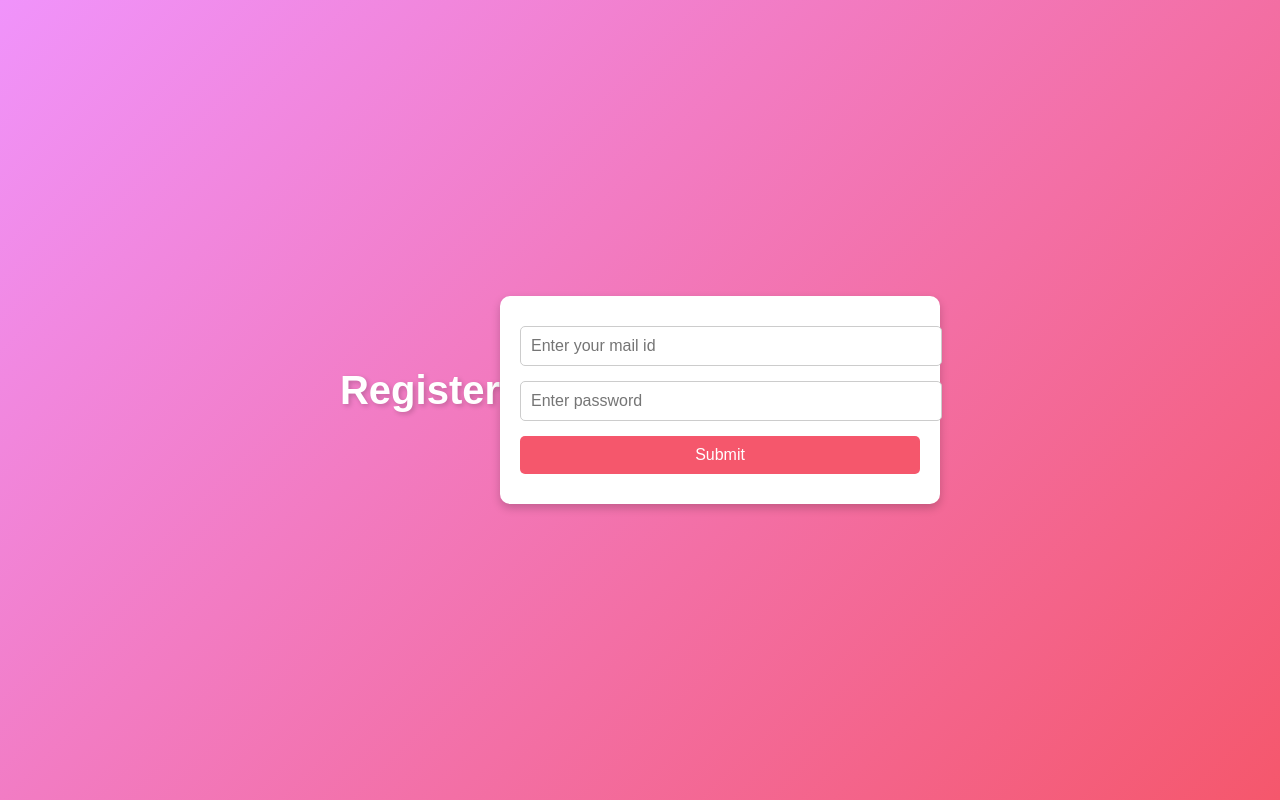
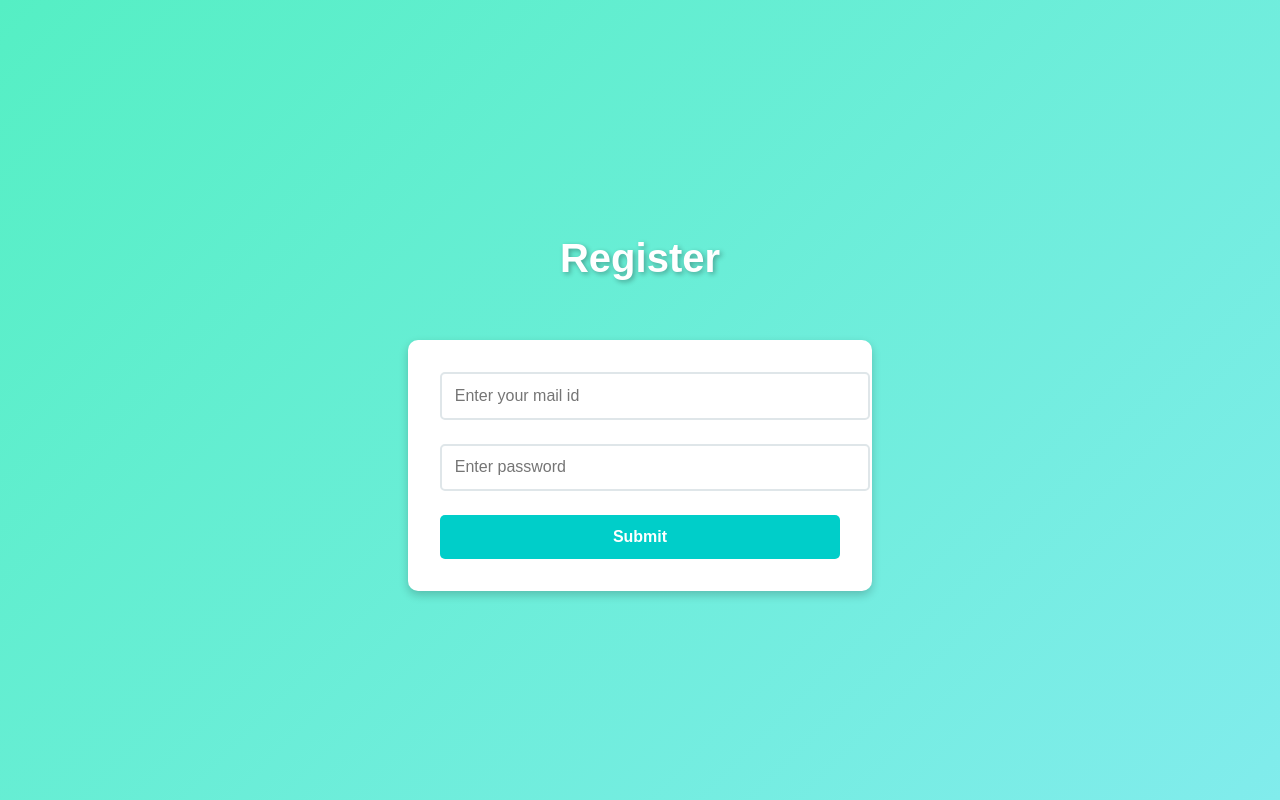
Before and after one commit to Aniruddha-Mukherjee2002/Project-Typing-Accuracy-Checker, a plain HTML site: page registration.html in a window 1280 px wide. Drawn offline with Linux system fonts and the light colour scheme.

Commit message:
Update css files

```diff
--- a/landing.css
+++ b/landing.css
@@ -1,72 +1,58 @@
 /* General Styles */
 body {
-    font-family: Arial, sans-serif;
+    font-family: 'Arial', sans-serif;
     margin: 0;
     padding: 0;
     box-sizing: border-box;
-    background: linear-gradient(120deg, #f8f9fa, #e9ecef);
-    color: #343a40;
     display: flex;
-    flex-direction: column;
+    justify-content: center;
     align-items: center;
+    height: 100vh;
+    background: linear-gradient(135deg, #6a11cb, #2575fc);
+    color: #ffffff;
+    overflow: hidden;
 }
 
-header {
-    width: 100%;
-    padding: 1rem;
-    background-color: #007bff;
-    color: white;
+.container {
     text-align: center;
-    font-size: 2rem;
-    font-weight: bold;
+    background: rgba(255, 255, 255, 0.1);
+    padding: 2rem;
+    border-radius: 15px;
+    box-shadow: 0 4px 15px rgba(0, 0, 0, 0.2);
 }
 
-main {
-    width: 90%;
-    max-width: 600px;
-    margin-top: 1rem;
-    padding: 1.5rem;
-    background-color: white;
-    box-shadow: 0 4px 8px rgba(0, 0, 0, 0.1);
-    border-radius: 10px;
+#id {
+    font-size: 1.5rem;
+    margin-bottom: 1.5rem;
+    animation: fadeIn 1.2s ease-in-out;
 }
 
-#text-container {
-    display: flex;
-    flex-direction: column;
-    gap: .2 rem;
+button {
+    padding: 0.8rem 1.5rem;
+    font-size: 1.2rem;
+    font-weight: bold;
+    color: #ffffff;
+    background: #ff6f61;
+    border: none;
+    border-radius: 5px;
+    cursor: pointer;
+    transition: background 0.3s ease, transform 0.2s ease;
 }
 
-label {
-    font-size: 1.2rem;
-    font-weight: bold;
+button:hover {
+    background: #ff8a5c;
+    transform: scale(1.1);
 }
 
-.text p, .typing-area pre, .result-container p {
-    font-size: 1rem;
-    margin: 0.2rem 0;
-    padding: 0.5rem;
-    border: 1px solid #dee2e6;
-    border-radius: 5px;
-    background-color: #f8f9fa;
-}
-
-.typing-area pre {
-    height: 80px;
-    overflow-y: auto;
-    white-space: pre-wrap;
-}
-
-.result-container p {
-    color: #28a745;
-    font-weight: bold;
+button:active {
+    transform: scale(0.95);
 }
 
 /* Animations */
 @keyframes fadeIn {
     from {
         opacity: 0;
-        transform: translateY(-10px);
+        transform: translateY(-20px);
     }
     to {
         opacity: 1;
@@ -74,44 +60,33 @@ label {
     }
 }
 
-.text p, .typing-area pre, .result-container p {
-    animation: fadeIn 0.6s ease-in-out;
-}
-
 /* Responsive Styles */
 @media (max-width: 768px) {
-    main {
-        padding: 1rem;
+    .container {
+        padding: 1.5rem;
     }
 
-    header {
-        font-size: 1.8rem;
+    #id {
+        font-size: 1.3rem;
     }
 
-    label {
+    button {
         font-size: 1rem;
-    }
-
-    .text p, .typing-area pre, .result-container p {
-        font-size: 1rem;
+        padding: 0.7rem 1.2rem;
     }
 }
 
 @media (max-width: 480px) {
-    main {
-        padding: 0.5rem;
+    .container {
+        padding: 1rem;
     }
 
-    header {
-        font-size: 1.5rem;
-        padding: 0.8rem;
+    #id {
+        font-size: 1rem;
     }
 
-    label {
+    button {
         font-size: 0.9rem;
-    }
-
-    .text p, .typing-area pre, .result-container p {
-        font-size: 0.9rem;
+        padding: 0.6rem 1rem;
     }
 }
--- a/login.css
+++ b/login.css
@@ -1,87 +1,136 @@
-/* login.css */
+/* General Styles */
 body {
-    font-family: Arial, sans-serif;
+    font-family: 'Arial', sans-serif;
     margin: 0;
     padding: 0;
+    box-sizing: border-box;
     display: flex;
+    flex-direction: column;
+    align-items: center;
     justify-content: center;
-    align-items: center;
-    height: 100vh;
-    background: linear-gradient(135deg, #89f7fe, #66a6ff);
-    color: #333;
+    min-height: 100vh;
+    background: linear-gradient(135deg, #74b9ff, #a29bfe);
+    color: #2d3436;
 }
 
 header {
-    text-align: center;
-    margin-bottom: 20px;
+    margin-bottom: 2rem;
 }
 
-header h1 {
+#heading {
     font-size: 2.5rem;
-    color: #fff;
-    text-shadow: 2px 2px 5px rgba(0, 0, 0, 0.2);
+    font-weight: bold;
+    text-align: center;
+    color: #ffffff;
+    text-shadow: 2px 2px 5px rgba(0, 0, 0, 0.3);
 }
 
 main {
-    background-color: #fff;
-    padding: 30px 20px;
+    width: 90%;
+    max-width: 400px;
+    background-color: #ffffff;
+    padding: 2rem;
     border-radius: 10px;
     box-shadow: 0 4px 10px rgba(0, 0, 0, 0.2);
-    width: 100%;
-    max-width: 400px;
-    text-align: center;
 }
 
 form {
     display: flex;
     flex-direction: column;
-    gap: 15px;
+    gap: 1.5rem;
 }
 
-input[type="email"],
-input[type="password"] {
+input {
     width: 100%;
-    padding: 10px;
-    border: 1px solid #ccc;
+    padding: 0.8rem;
+    font-size: 1rem;
+    border: 2px solid #dfe6e9;
     border-radius: 5px;
-    font-size: 1rem;
-    transition: border-color 0.3s ease;
+    outline: none;
+    transition: all 0.3s ease-in-out;
 }
 
-input[type="email"]:focus,
-input[type="password"]:focus {
-    border-color: #66a6ff;
-    outline: none;
+input:focus {
+    border-color: #0984e3;
+    box-shadow: 0 0 8px rgba(9, 132, 227, 0.4);
+    transform: scale(1.02);
 }
 
-button#btn-log {
-    padding: 10px 20px;
-    background-color: #66a6ff;
-    color: #fff;
+button {
+    padding: 0.8rem;
+    font-size: 1rem;
+    font-weight: bold;
+    color: #ffffff;
+    background-color: #0984e3;
     border: none;
     border-radius: 5px;
-    font-size: 1rem;
     cursor: pointer;
     transition: background-color 0.3s ease;
 }
 
-button#btn-log:hover {
-    background-color: #89f7fe;
+button:hover {
+    background-color: #74b9ff;
 }
 
 p {
-    margin: 0;
-    color: #666;
     font-size: 0.9rem;
+    color: #636e72;
+    text-align: center;
 }
 
 span a {
-    color: #66a6ff;
     text-decoration: none;
+    color: #0984e3;
     font-weight: bold;
     transition: color 0.3s ease;
 }
 
 span a:hover {
-    color: #89f7fe;
+    color: #74b9ff;
 }
+
+/* Animations */
+@keyframes fadeIn {
+    from {
+        opacity: 0;
+        transform: translateY(-20px);
+    }
+    to {
+        opacity: 1;
+        transform: translateY(0);
+    }
+}
+
+form {
+    animation: fadeIn 1s ease-in-out;
+}
+
+/* Responsive Styles */
+@media (max-width: 768px) {
+    main {
+        padding: 1.5rem;
+    }
+
+    #heading {
+        font-size: 2rem;
+    }
+
+    input, button {
+        font-size: 0.9rem;
+    }
+}
+
+@media (max-width: 480px) {
+    main {
+        padding: 1rem;
+    }
+
+    #heading {
+        font-size: 1.8rem;
+    }
+
+    input, button {
+        font-size: 0.8rem;
+        padding: 0.7rem;
+    }
+}
--- a/login.js
+++ b/login.js
@@ -5,6 +5,6 @@ document.getElementById('btn').addEventListener('click',(e)=>{
     window.location.replace('./registration.html')
   }
   else{
-    window.location.replace('./landing.html')
+    window.location.replace('landing.html')
   }
   })
--- a/registration.css
+++ b/registration.css
@@ -1,70 +1,119 @@
-/* registration.css */
+/* General Styles */
 body {
-    font-family: Arial, sans-serif;
+    font-family: 'Arial', sans-serif;
     margin: 0;
     padding: 0;
+    box-sizing: border-box;
     display: flex;
+    flex-direction: column;
+    align-items: center;
     justify-content: center;
-    align-items: center;
-    height: 100vh;
-    background: linear-gradient(135deg, #f093fb, #f5576c);
-    color: #333;
+    min-height: 100vh;
+    background: linear-gradient(135deg, #55efc4, #81ecec);
+    color: #2d3436;
 }
 
 header {
-    text-align: center;
-    margin-bottom: 20px;
+    margin-bottom: 2rem;
 }
 
-header h1 {
+#heading {
     font-size: 2.5rem;
-    color: #fff;
-    text-shadow: 2px 2px 5px rgba(0, 0, 0, 0.2);
+    font-weight: bold;
+    text-align: center;
+    color: #ffffff;
+    text-shadow: 2px 2px 5px rgba(0, 0, 0, 0.3);
 }
 
 main {
-    background-color: #fff;
-    padding: 30px 20px;
+    width: 90%;
+    max-width: 400px;
+    background-color: #ffffff;
+    padding: 2rem;
     border-radius: 10px;
     box-shadow: 0 4px 10px rgba(0, 0, 0, 0.2);
-    width: 100%;
-    max-width: 400px;
-    text-align: center;
 }
 
 form {
     display: flex;
     flex-direction: column;
-    gap: 15px;
+    gap: 1.5rem;
 }
 
-input[type="email"],
-input[type="password"] {
+input {
     width: 100%;
-    padding: 10px;
-    border: 1px solid #ccc;
+    padding: 0.8rem;
+    font-size: 1rem;
+    border: 2px solid #dfe6e9;
     border-radius: 5px;
-    font-size: 1rem;
-    transition: border-color 0.3s ease;
+    outline: none;
+    transition: all 0.3s ease-in-out;
 }
 
-input[type="email"]:focus,
-input[type="password"]:focus {
-    border-color: #f5576c;
-    outline: none;
+input:focus {
+    border-color: #00cec9;
+    box-shadow: 0 0 8px rgba(0, 206, 201, 0.4);
+    transform: scale(1.02);
 }
 
-button#btn-reg {
-    padding: 10px 20px;
-    background-color: #f5576c;
-    color: #fff;
+button {
+    padding: 0.8rem;
+    font-size: 1rem;
+    font-weight: bold;
+    color: #ffffff;
+    background-color: #00cec9;
     border: none;
     border-radius: 5px;
-    font-size: 1rem;
     cursor: pointer;
     transition: background-color 0.3s ease;
 }
 
-button#btn-reg:hover {
-    background-color: #f093fb;
+button:hover {
+    background-color: #55efc4;
 }
+
+/* Animations */
+@keyframes fadeIn {
+    from {
+        opacity: 0;
+        transform: translateY(-20px);
+    }
+    to {
+        opacity: 1;
+        transform: translateY(0);
+    }
+}
+
+form {
+    animation: fadeIn 1s ease-in-out;
+}
+
+/* Responsive Styles */
+@media (max-width: 768px) {
+    main {
+        padding: 1.5rem;
+    }
+
+    #heading {
+        font-size: 2rem;
+    }
+
+    input, button {
+        font-size: 0.9rem;
+    }
+}
+
+@media (max-width: 480px) {
+    main {
+        padding: 1rem;
+    }
+
+    #heading {
+        font-size: 1.8rem;
+    }
+
+    input, button {
+        font-size: 0.8rem;
+        padding: 0.7rem;
+    }
+}
--- a/registration.html
+++ b/registration.html
@@ -7,7 +7,7 @@
     <link rel="stylesheet" href="./registration.css">
 </head>
 <body>
-    <header><h1>Register</h1></header>
+    <header><h1 id="heading">Register</h1></header>
     <main>
         <form action="">
             <input type="email" id="email-reg" placeholder="Enter your mail id" name="mail">
```
Also changed, not shown: login.html (+1 -1 lines).
